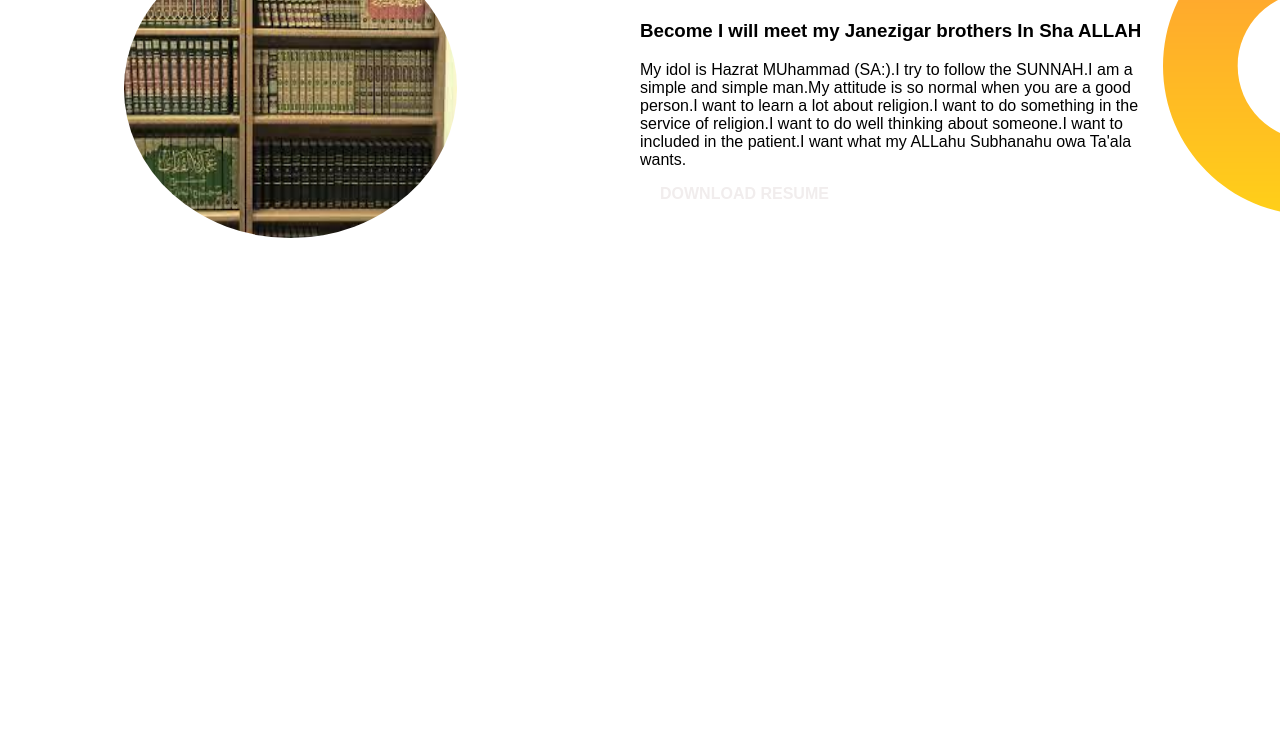
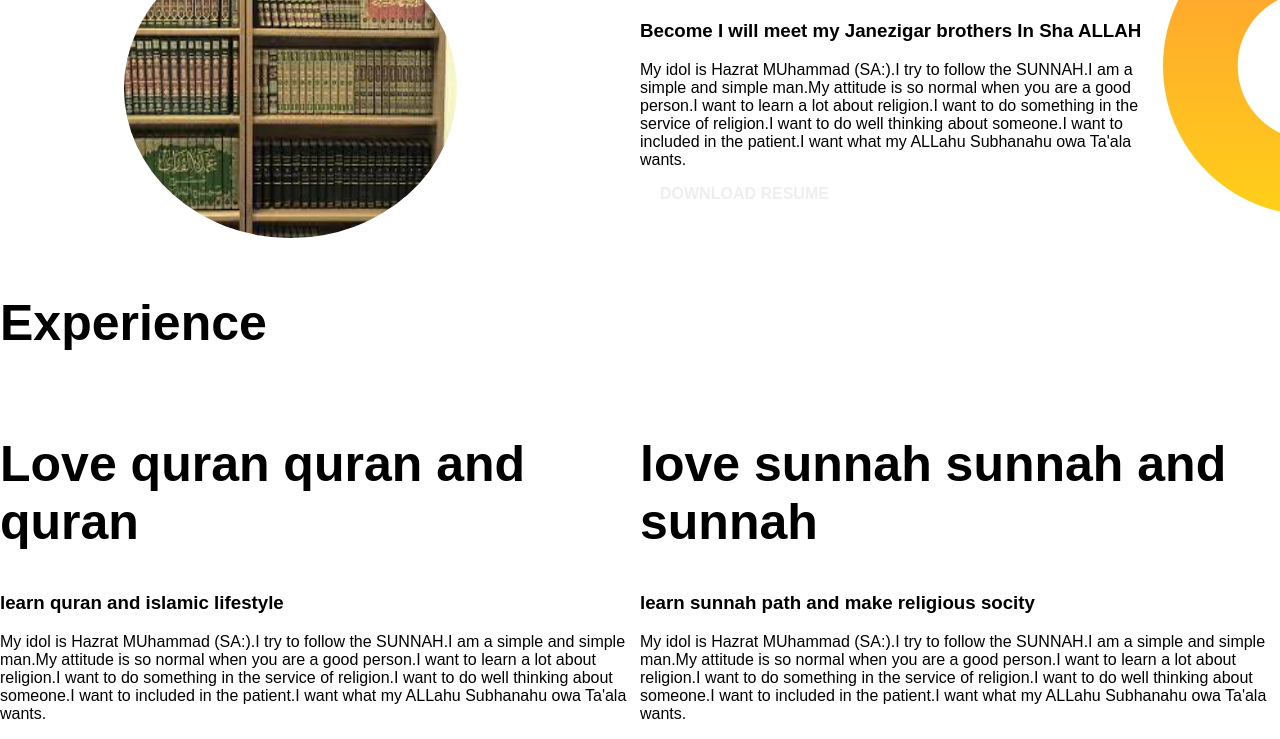
Before and after one commit to araf78/developer-portfolio, a plain HTML site: page index.html in a window 1280 px wide. Shown: the part 544-1283 px from the top of the page. Before the commit the page ends 846 px from the top, so only its background shows below. Drawn offline with Linux system fonts and the light colour scheme.

Commit message:
portfolio

```diff
--- a/index.css
+++ b/index.css
@@ -8,7 +8,7 @@ h1{
 .pro {
     color: rgb(240, 139, 15);
 }
-section{
+.container-terms{
     display:flex;
 }
 .width-half{
--- a/index.html
+++ b/index.html
@@ -12,7 +12,7 @@
 </head>
 <body>
 
-   <section class="top-banner">
+   <section class="top-banner  container-terms"">
     <div class="width-half">
         <h1>Welcome To</h1>
     <h1> <span class="pro">JA Arafath</span> World</h1>
@@ -27,7 +27,7 @@
    </div>
    </section>
 
-   <section class="dream-big">
+   <section class="dream-big  container-terms">
        <div  class="width-half">
            <img class="IMAGE2" src="images/images.jpg" alt="">
        </div>
@@ -41,5 +41,20 @@
            <a class="link-button" target="_blank" href="">DOWNLOAD RESUME</a>
        </div>
    </section>
+   <section>
+       <h1>Experience</h1>
+      <div class="container-terms">
+        <div >
+            <h1>Love quran quran and quran </h1>
+            <h3>learn quran and islamic lifestyle</h3>
+            <p>My idol is Hazrat MUhammad (SA:).I try to follow the SUNNAH.I am a simple and simple man.My attitude is so normal when you are a good person.I want to learn a lot about religion.I want to do something in the service of religion.I want to do well thinking about someone.I want to included in the patient.I want what my ALLahu Subhanahu owa Ta'ala wants. </p>
+       </div>
+       <div>
+           <h1> love sunnah sunnah and sunnah </h1>
+           <h3>learn sunnah path and make religious socity</h3>
+           <p>My idol is Hazrat MUhammad (SA:).I try to follow the SUNNAH.I am a simple and simple man.My attitude is so normal when you are a good person.I want to learn a lot about religion.I want to do something in the service of religion.I want to do well thinking about someone.I want to included in the patient.I want what my ALLahu Subhanahu owa Ta'ala wants. </p>
+       </div>
+      </div>
+   </section>
 </body>
 </html>
```
